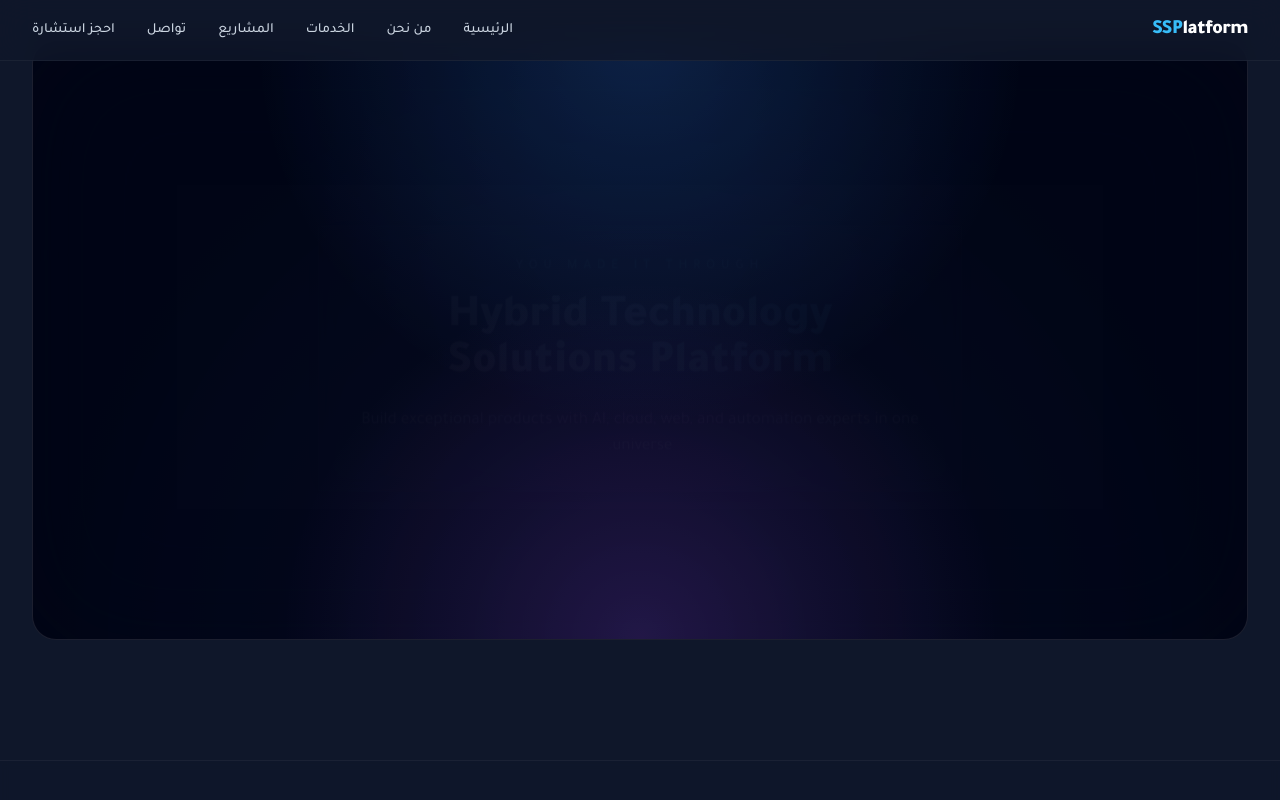
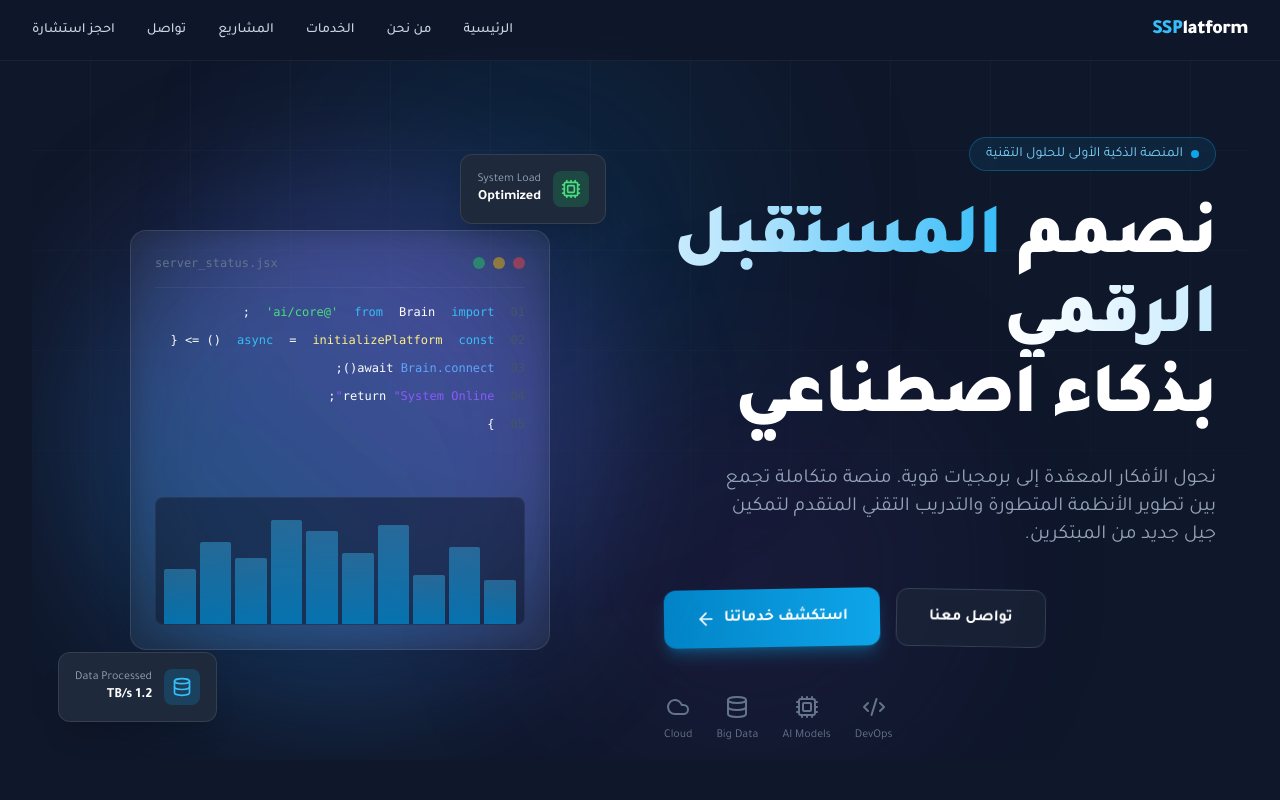
Before and after one commit to shoka-site/Shoka, a Next.js app in the folder frontend/: page / in a window 1280 px wide. Shown: the top 800 px of the page. Built offline with nearby package versions, Linux system fonts and the light colour scheme.

Commit message:
Revert "Merge pull request #1 from shoka-site/codex/create-welcoming-page-with-black-hole-effect"
This reverts commit 6535cab7d3210b880401b45382472c18de8e20ff, reversing
changes made to 9fbb17c89f2eaf863ef33f909e0e85ad5ead0c84.

```diff
--- a/frontend/src/app/globals.css
+++ b/frontend/src/app/globals.css
@@ -54,122 +54,3 @@ body {
 .heading-gradient {
   @apply bg-clip-text text-transparent bg-gradient-to-r from-white via-brand-200 to-brand-400;
 }
-.welcome-scene {
-  box-shadow: inset 0 0 120px rgba(2, 6, 23, 0.8);
-}
-
-.black-hole {
-  position: absolute;
-  top: 50%;
-  left: 50%;
-  width: 210px;
-  height: 210px;
-  transform: translate(-50%, -50%);
-  z-index: 5;
-}
-
-.black-hole-core {
-  width: 100%;
-  height: 100%;
-  border-radius: 999px;
-  background: radial-gradient(circle at 30% 30%, #0f172a 0%, #020617 65%, #000 100%);
-  box-shadow: 0 0 28px rgba(59, 130, 246, 0.35), 0 0 95px rgba(168, 85, 247, 0.22);
-}
-
-.black-hole-ring {
-  position: absolute;
-  inset: -16px;
-  border-radius: 999px;
-  border: 2px solid rgba(125, 211, 252, 0.35);
-  animation: pulse-ring 2.4s ease-in-out infinite;
-}
-
-.tech-icon-chip,
-.user-chip {
-  position: absolute;
-  transform: translate(-50%, -50%);
-  display: inline-flex;
-  align-items: center;
-  gap: 0.45rem;
-  border-radius: 999px;
-  border: 1px solid rgba(255, 255, 255, 0.2);
-  background: rgba(15, 23, 42, 0.6);
-  color: #e2e8f0;
-  backdrop-filter: blur(6px);
-  padding: 0.45rem 0.9rem;
-  font-size: 0.85rem;
-  animation: pull-into-hole 3.4s cubic-bezier(0.35, 0.03, 0.44, 1) forwards;
-}
-
-.user-chip {
-  left: 50%;
-  top: 92%;
-  z-index: 6;
-  padding-inline: 1rem;
-}
-
-.portal-reveal {
-  position: absolute;
-  inset: 0;
-  display: grid;
-  place-items: center;
-  background: radial-gradient(circle at top, rgba(56, 189, 248, 0.26), transparent 45%),
-    radial-gradient(circle at bottom, rgba(99, 102, 241, 0.32), rgba(2, 6, 23, 0.92) 70%);
-  animation: fade-in 1s ease-out;
-}
-
-.portal-card {
-  animation: lift-in 1s ease-out;
-}
-
-@keyframes pull-into-hole {
-  0% {
-    opacity: 1;
-    transform: translate(-50%, -50%) scale(1);
-  }
-
-  70% {
-    opacity: 0.95;
-    transform: translate(calc(-50% + var(--tx, 0px)), calc(-50% + var(--ty, 0px))) scale(0.75);
-  }
-
-  100% {
-    opacity: 0;
-    transform: translate(calc(-50% + var(--tx, 0px)), calc(-50% + var(--ty, 0px))) scale(0.08);
-  }
-}
-
-@keyframes pulse-ring {
-  0%,
-  100% {
-    transform: scale(1);
-    opacity: 0.65;
-  }
-
-  50% {
-    transform: scale(1.14);
-    opacity: 1;
-  }
-}
-
-@keyframes fade-in {
-  from {
-    opacity: 0;
-  }
-
-  to {
-    opacity: 1;
-  }
-}
-
-@keyframes lift-in {
-  from {
-    opacity: 0;
-    transform: translateY(22px) scale(0.95);
-  }
-
-  to {
-    opacity: 1;
-    transform: translateY(0) scale(1);
-  }
-}
--- a/frontend/src/app/page.tsx
+++ b/frontend/src/app/page.tsx
@@ -1,85 +1,13 @@
-'use client';
-
-import React, { useEffect, useState } from 'react';
-
-const techIcons = [
-  { label: 'Next.js', symbol: '▲', top: '12%', left: '20%', delay: '0s', tx: '30vw', ty: '38vh' },
-  { label: 'Python', symbol: '🐍', top: '20%', left: '78%', delay: '0.25s', tx: '-28vw', ty: '30vh' },
-  { label: 'React', symbol: '⚛️', top: '36%', left: '8%', delay: '0.4s', tx: '42vw', ty: '14vh' },
-  { label: 'Node.js', symbol: '⬢', top: '58%', left: '85%', delay: '0.55s', tx: '-35vw', ty: '-8vh' },
-  { label: 'Docker', symbol: '🐳', top: '72%', left: '18%', delay: '0.7s', tx: '32vw', ty: '-22vh' },
-  { label: 'TypeScript', symbol: 'TS', top: '84%', left: '64%', delay: '0.9s', tx: '-14vw', ty: '-34vh' }
-];
+import Hero from '@/components/Hero';
+import Features from '@/components/Features';
+import CTA from '@/components/CTA';
 
 export default function HomePage() {
-  const [showPortalReveal, setShowPortalReveal] = useState(false);
-
-  useEffect(() => {
-    const timer = setTimeout(() => setShowPortalReveal(true), 5400);
-
-    return () => clearTimeout(timer);
-  }, []);
-
   return (
-    <section className="welcome-scene relative isolate min-h-[75vh] overflow-hidden rounded-3xl border border-white/10 bg-slate-950">
-      <div className="absolute inset-0 bg-[radial-gradient(circle_at_top,_rgba(59,130,246,0.2),_transparent_45%),radial-gradient(circle_at_bottom,_rgba(168,85,247,0.18),_transparent_42%)]" />
-
-      {!showPortalReveal && (
-        <>
-          <div className="pointer-events-none absolute inset-0">
-            {techIcons.map((tech) => (
-              <div
-                key={tech.label}
-                className="tech-icon-chip"
-                style={
-                  {
-                    top: tech.top,
-                    left: tech.left,
-                    animationDelay: tech.delay,
-                    '--tx': tech.tx,
-                    '--ty': tech.ty
-                  } as React.CSSProperties
-                }
-              >
-                <span className="text-base">{tech.symbol}</span>
-                <span>{tech.label}</span>
-              </div>
-            ))}
-          </div>
-
-          <div
-            className="user-chip"
-            style={{ animationDelay: '2.2s', '--tx': '0vw', '--ty': '-42vh' } as React.CSSProperties}
-          >
-            <span className="text-lg">🧑‍💻</span>
-            <span>You</span>
-          </div>
-
-          <div className="black-hole">
-            <div className="black-hole-core" />
-            <div className="black-hole-ring" />
-          </div>
-
-          <div className="relative z-10 px-6 pb-10 pt-16 text-center">
-            <p className="text-sm uppercase tracking-[0.4em] text-brand-300/90">Welcome Sequence</p>
-            <h1 className="mt-4 text-3xl font-bold sm:text-5xl">
-              Everything gets pulled into the <span className="heading-gradient">black hole</span>
-            </h1>
-          </div>
-        </>
-      )}
-
-      {showPortalReveal && (
-        <div className="portal-reveal">
-          <div className="portal-card glass-panel max-w-2xl p-8 text-center">
-            <p className="text-sm uppercase tracking-[0.45em] text-brand-300">You made it through</p>
-            <h2 className="mt-5 text-3xl font-black sm:text-5xl heading-gradient">Hybrid Technology Solutions Platform</h2>
-            <p className="mt-5 text-base text-slate-200 sm:text-lg">
-              Build exceptional products with AI, cloud, web, and automation experts in one universe.
-            </p>
-          </div>
-        </div>
-      )}
-    </section>
+    <div className="space-y-24">
+      <Hero />
+      <Features />
+      <CTA />
+    </div>
   );
 }
```
